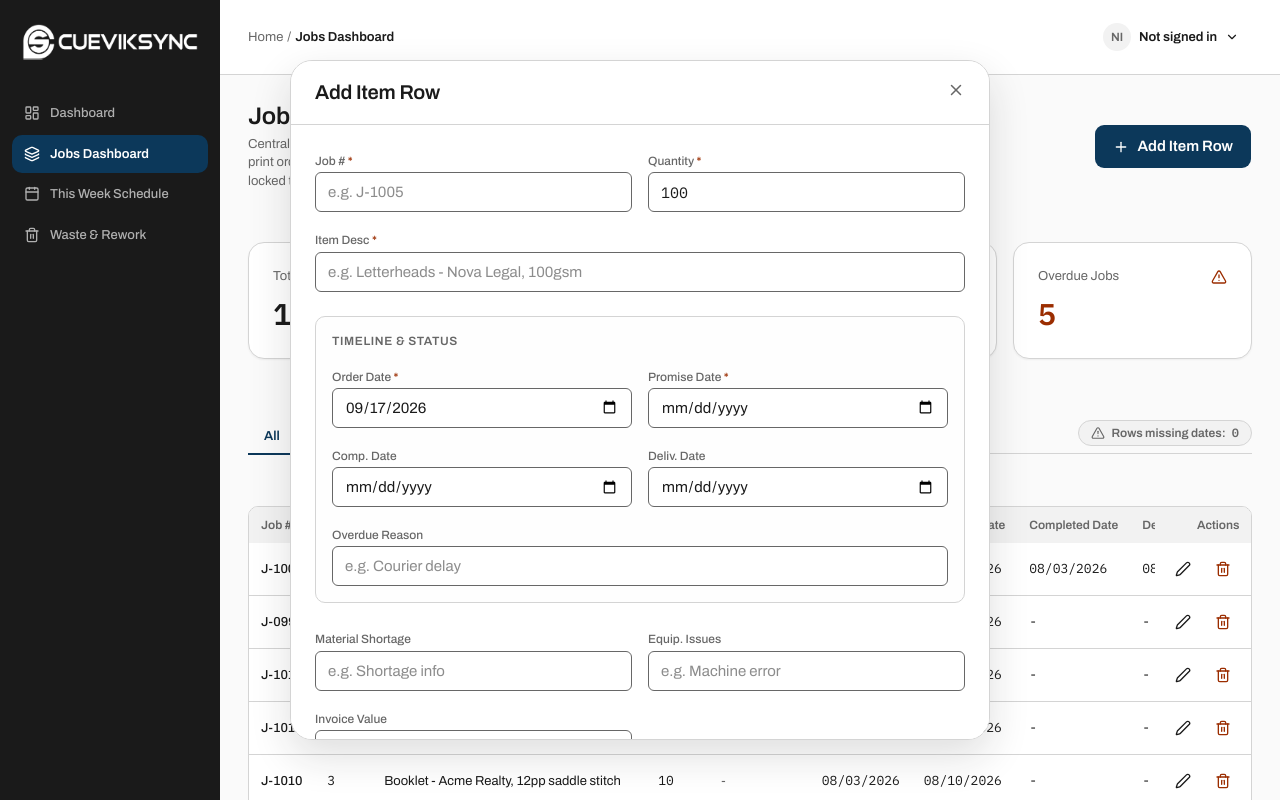
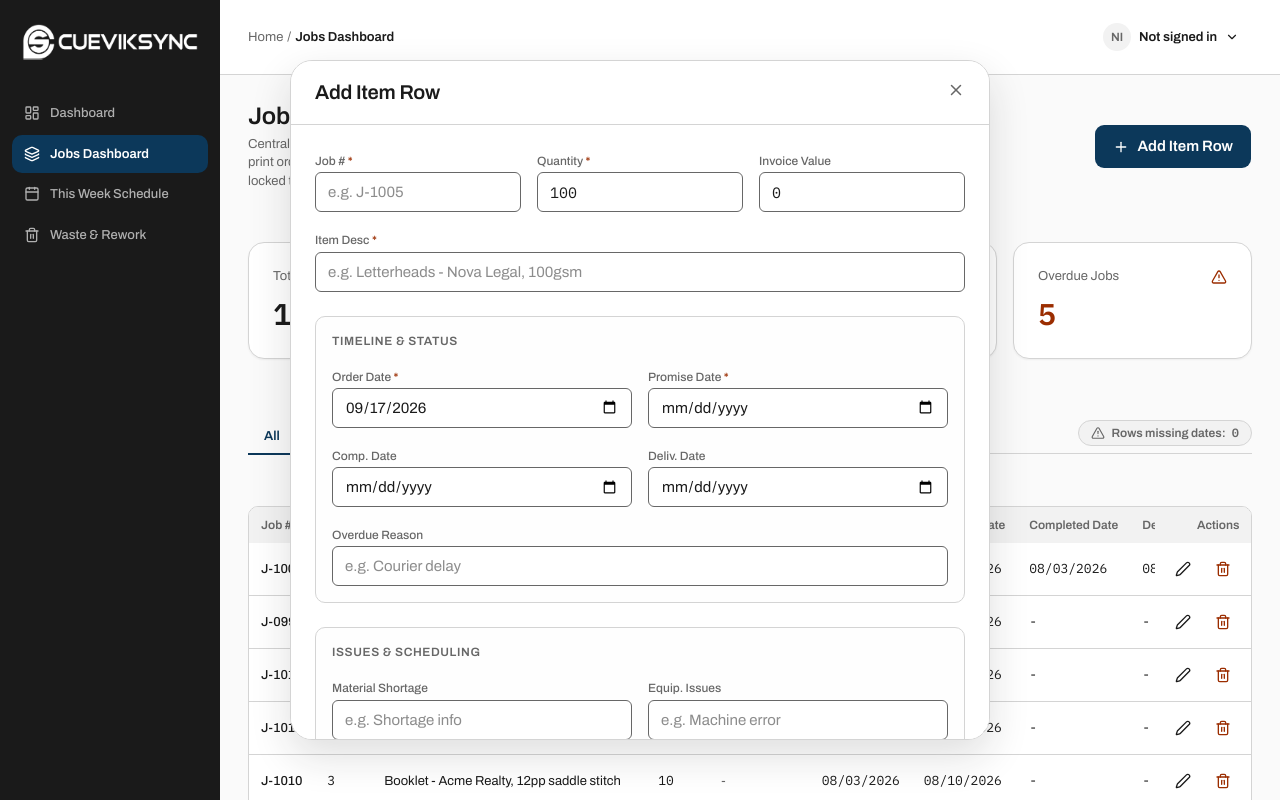
Before and after one commit to Cueserve/cs-cueviksync, a Next.js app: page /jobs in a window 1280 px wide. Both pictures are taken after a click on the button "Add Item Row". Built offline with nearby package versions, Linux system fonts and the light colour scheme.

Commit message:
fix: resolve job dialog layout issues and missing fields
Fixed dialog overflow bugs preventing scrolling, right-aligned the
calendar picker icons by tweaking input variants, moved Invoice Value to
the top section, and added a consistent outer container for the Issues &
Scheduling section.

```diff
--- a/src/components/dialogs/job-dialog.tsx
+++ b/src/components/dialogs/job-dialog.tsx
@@ -135,7 +135,7 @@ export function JobDialog({ open, onOpenChange, editingJob }: JobDialogProps) {
           </DialogHeader>
           <DialogBody className="grid gap-6 py-6 px-4 sm:px-6">
             {/* Top Section: Job Info */}
-            <div className="grid grid-cols-2 gap-4">
+            <div className="grid grid-cols-3 gap-4">
               <div className="space-y-2">
                 <label
                   htmlFor="jobNo"
@@ -170,7 +170,29 @@ export function JobDialog({ open, onOpenChange, editingJob }: JobDialogProps) {
                 />
               </div>
 
-              <div className="col-span-2 space-y-2">
+              <div className="space-y-2">
+                <label
+                  htmlFor="invoice"
+                  className="text-xs font-medium text-muted-foreground"
+                >
+                  Invoice Value
+                </label>
+                <Input
+                  id="invoice"
+                  type="number"
+                  value={invoiceValue}
+                  onChange={(e) => setInvoiceValue(Number(e.target.value))}
+                  disabled={isSubJob}
+                  className={cn(
+                    "border-input focus-visible:ring-ring font-mono",
+                    isSubJob
+                      ? "bg-muted cursor-not-allowed opacity-60"
+                      : "bg-card",
+                  )}
+                />
+              </div>
+
+              <div className="col-span-3 space-y-2">
                 <label
                   htmlFor="desc"
                   className="text-xs font-medium text-muted-foreground"
@@ -293,6 +315,10 @@ export function JobDialog({ open, onOpenChange, editingJob }: JobDialogProps) {
             </div>
 
             {/* Issues & Scheduling */}
+            <div className="rounded-md border border-border p-4 bg-muted/10 space-y-4">
+              <h4 className="text-xs font-semibold uppercase tracking-wider text-muted-foreground">
+                Issues & Scheduling
+              </h4>
               <div className="grid grid-cols-2 gap-4">
                 <div className="space-y-2">
                   <label
@@ -325,27 +351,6 @@ export function JobDialog({ open, onOpenChange, editingJob }: JobDialogProps) {
                   />
                 </div>
 
-              <div className="space-y-2">
-                <label
-                  htmlFor="invoice"
-                  className="text-xs font-medium text-muted-foreground"
-                >
-                  Invoice Value
-                </label>
-                <Input
-                  id="invoice"
-                  type="number"
-                  value={invoiceValue}
-                  onChange={(e) => setInvoiceValue(Number(e.target.value))}
-                  disabled={isSubJob}
-                  className={cn(
-                    "border-input focus-visible:ring-ring font-mono",
-                    isSubJob
-                      ? "bg-muted cursor-not-allowed opacity-60"
-                      : "bg-card",
-                  )}
-                />
-              </div>
                 <div className="flex items-center gap-2 pt-8">
                   <Checkbox
                     id="inThisWeek"
@@ -358,6 +363,7 @@ export function JobDialog({ open, onOpenChange, editingJob }: JobDialogProps) {
                   >
                     Schedule In This Week?
                   </label>
+                </div>
               </div>
             </div>
 
--- a/src/components/ui/dialog.tsx
+++ b/src/components/ui/dialog.tsx
@@ -29,7 +29,7 @@ function DialogOverlay({
 }
 
 const dialogContentVariants = cva(
-  "fixed top-1/2 left-1/2 z-50 grid max-h-dialog-content w-full -translate-x-1/2 -translate-y-1/2 gap-4 overflow-auto rounded-xl border border-border bg-card text-card-foreground shadow-lg duration-150 data-[state=open]:animate-in data-[state=closed]:animate-out data-[state=closed]:fade-out-0 data-[state=open]:fade-in-0",
+  "fixed top-1/2 left-1/2 z-50 grid max-h-[85vh] w-full -translate-x-1/2 -translate-y-1/2 gap-4 overflow-auto rounded-xl border border-border bg-card text-card-foreground shadow-lg duration-150 data-[state=open]:animate-in data-[state=closed]:animate-out data-[state=closed]:fade-out-0 data-[state=open]:fade-in-0",
   {
     variants: {
       size: {
```
Lines whose indentation alone changed are shown as unchanged.
